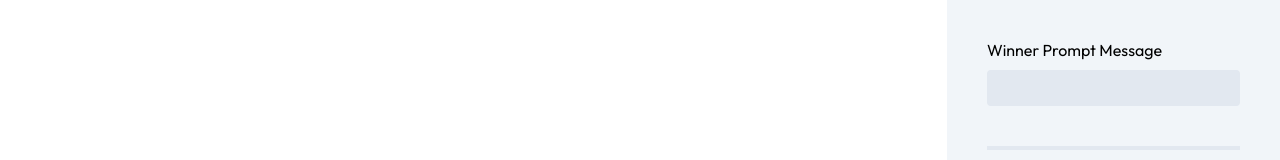
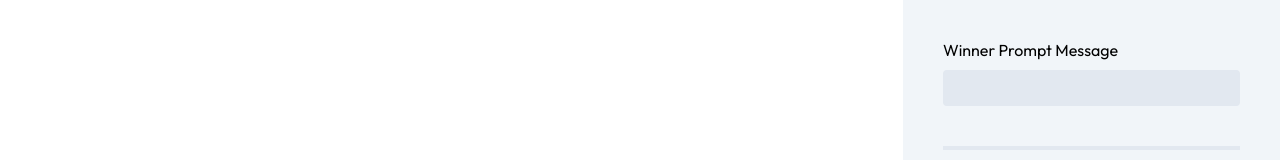
Before and after one commit to joiellantero/picksy, a React (Create React App) app: page /help in a window 1280 px wide. Shown: the part 570-730 px from the top of the page. Built offline with nearby package versions, Linux system fonts and the light colour scheme.

Commit message:
fix padding right

```diff
--- a/src/Components/Input.js
+++ b/src/Components/Input.js
@@ -11,14 +11,14 @@
         <input
           id={props.id}
           rows="5"
-          className="form-control block max-w-xs px-3 py-1.5 text-base font-normal text-gray-700 dark:text-gray-300 bg-clip-padding dark:bg-slate-800 bg-slate-200 focus:bg-slate-300 dark:focus:bg-[#162338] rounded transition ease-in-out m-0 focus:outline-none h-14 md:h-fit w-full"
+          className="form-control block max-w-xs pl-3 pr-14 py-1.5 text-base font-normal text-gray-700 dark:text-gray-300 bg-clip-padding dark:bg-slate-800 bg-slate-200 focus:bg-slate-300 dark:focus:bg-[#162338] rounded transition ease-in-out m-0 focus:outline-none h-14 md:h-fit w-full"
           onChange={(e) => props.onChange(e.target.value)}
           value={props.value}
           maxLength={60}
         />
         {props.value.length !== 0 &&(
           <button
-            className={'absolute top-0 right-0 rounded-full z-10 text-white top-1/2 transform -translate-y-1/2 mr-3 cursor-pointer text-xs bg-slate-400/50 hover:bg-slate-400 dark:bg-slate-700/50 dark:hover:bg-slate-700 py-1 px-1.5 transition transition-all duration-200 ease-out'}
+            className={'absolute -right-1 rounded-full z-10 text-white top-1/2 transform -translate-y-1/2 mr-3 cursor-pointer text-xs bg-slate-400/50 hover:bg-slate-400 dark:bg-slate-700/50 dark:hover:bg-slate-700 py-1 px-1.5 transition duration-200 ease-out'}
             onClick={props.onClear}
           >
             Clear
```
